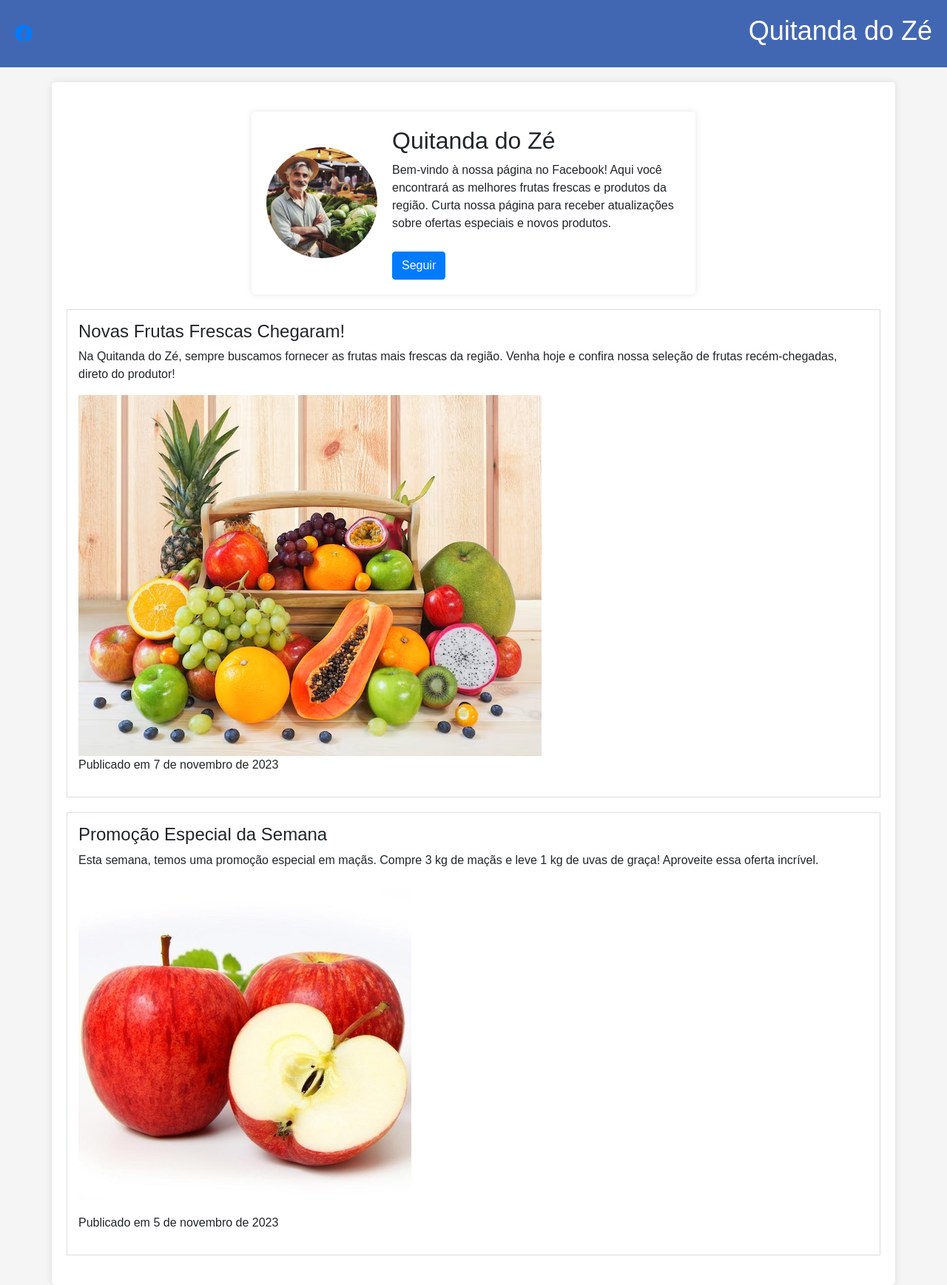
After one commit to ni-vis/ProjetoQuitanda, a Flask app: page /static/redes/quitanda.html in a window 1280 px wide. The commit adds this page. Shown: the whole page at 74% size. Run offline with Flask 3, Linux system fonts and the light colour scheme; the visitor is signed in with stand-in values (Sample User, id 1); some libraries are stand-ins or nearby versions.

Commit message:
Update ProjetoQuitanda

```diff
--- a/app.py
+++ b/app.py
@@ -10,8 +10,8 @@ import uuid
 app = Flask(__name__)
 app.secret_key = "quitandazezinho"
 # salvar sessao e colocar ums especie de segruança (secrect_key)
-usuario = 'Seu José'
-senha = 'Eu,Zé'
+usuario = 'u'
+senha = 's'
 login = 'False'
 # FUNÇÃO PARA VERIFICAR SESSÃO ↧
 def verifica_sessao():
@@ -43,10 +43,6 @@ def index():
     return render_template('home.html', produtos=produtos, title=title)
 # ROTA DA PÁGINA ACESSO ↧
 @app.route("/acesso", methods=['post'])
-#ROTA DA PÁGIA DE LOGIN↧
-@app.route("/login")
-def login():
-    return render_template("login.html")
 def acesso():
     global usuario, senha
     usuario_informado = request.form["usuario"]
@@ -56,6 +52,65 @@ def acesso():
         return redirect('/adm')
     else:
         return render_template("login.html",msg="Usuário/Senha estão incorretos!")
-# FINAL DO CODIGO - EXECUTANDO O SERVIDOR
+#ROTA DA PÁGIA DE LOGIN ↧
+@app.route("/login")
+def login():
+    return render_template("login.html")
+#ROTA DA PÁGIA ADM ↧
+@app.route("/adm")
+def adm():
+    if verifica_sessao():
+        iniciar_db()
+        conexao = conecta_database()
+        produtos = conexao.execute( 'SELECT * FROM produtos ORDER BY id_prod DESC').fetchall()
+        conexao.close()
+        title = 'Administração'
+        return render_template('adm.html', produtos=produtos, title=title)
+    else:
+        return redirect('/login')
+def acesso():
+    global usuario, senha
+    usuario_informado = request.form["usuario"]
+    senha_informada = request.form["senha"]
+    if usuario == usuario_informado and senha == senha_informada:
+        session["login"] = True
+        return redirect('/adm')
+    else:
+        return render_template("login.html",msg="Usuário/Senha estão incorretos!")
+# CÓDIGO DO LOGOUT ↧
+@app.route('/logout')
+def logout():
+    global login
+    login = False
+    session.clear()
+    return redirect('/')
+# ROTA DA PÁGINA DE CADASTRO ↧
+@app.route('/cadprodutos')
+def cadprodutos():
+    if verifica_sessao():
+        title = 'Cadastro de produtos'
+        return render_template("cadastro.html", title=title)
+    else:
+        return redirect('/login')
+# ROTA DA PAGINA DE CADASTRO NO BANCO ↧
+@app.route('/cadastro', methods=['post'])
+def cadastro():
+    if verifica_sessao():
+        nome_prod=request.form['nome_prod']
+        desc_prod=request.form['desc_prod']
+        preco_prod=request.form['preco_prod']
+        img_prod=request.files['img_prod']
+        id_foto=str(uuid.uuid4().hex)
+        filename=id_foto+nome_prod+'png'
+        conexao = conecta_database()
+        conexao.execute('INSERT INTO produtos (nome_prod, desc_prod, preco_prod, img_prod) VALUES (?, ?, ?, ?)', (nome_prod, desc_prod, preco_prod, filename))
+        conexao.commit()
+        conexao.close()
+        return redirect('/adm')
+    else:
+        return redirect('/login')
+
+
+# FINAL DO CODIGO - EXECUTANDO O SERVIDOR ↧
 app.run(debug=True)
 # caso nao colocado não é possivel ver os erros
--- /dev/null
+++ b/static/redes/quitanda.html
@@ -0,0 +1,108 @@
+<!DOCTYPE html>
+<html lang="en">
+<head>
+    <meta charset="UTF-8">
+    <meta name="viewport" content="width=device-width, initial-scale=1.0">
+    <title>Quitanda do Zé - Página no Facebook</title>
+    <link rel="stylesheet" href="https://stackpath.bootstrapcdn.com/bootstrap/4.5.2/css/bootstrap.min.css">
+    <link rel="stylesheet" href="https://cdnjs.cloudflare.com/ajax/libs/font-awesome/5.15.3/css/all.min.css">
+    <style>
+        body {
+            font-family: Arial, sans-serif;
+            background-color: #f5f5f5;
+        }
+        .header {
+            background-color: #4267B2;
+            color: #fff;
+            padding: 20px;
+            display: flex;
+            justify-content: space-between;
+            align-items: center;
+        }
+        .header h1 {
+            font-size: 36px;
+        }
+        .header .facebook-icon {
+            font-size: 24px;
+        }
+        .container {
+            background-color: #fff;
+            padding: 20px;
+            border-radius: 5px;
+            box-shadow: 0 0 10px rgba(0, 0, 0, 0.1);
+            margin-top: 20px;
+        }
+        .post {
+            margin-bottom: 20px;
+            padding: 15px;
+            border: 1px solid #ddd;
+            background-color: #fff;
+        }
+        .post h3 {
+            font-size: 24px;
+        }
+        .profile-container {
+            display: flex;
+            justify-content: space-between;
+            align-items: center;
+            background-color: #fff;
+            padding: 20px;
+            border-radius: 5px;
+            box-shadow: 0 0 10px rgba(0, 0, 0, 0.1);
+            margin: 20px auto;
+            max-width: 600px;
+        }
+        .profile-picture {
+            width: 150px;
+            height: 150px;
+            border-radius: 50%;
+            overflow: hidden;
+        }
+        .profile-picture img {
+            width: 100%;
+            height: 100%;
+            object-fit: cover;
+        }
+        .profile-description {
+            flex: 1;
+            margin-left: 20px;
+        }
+        .follow-button {
+            margin-top: 10px;
+        }
+    </style>
+</head>
+<body>
+    <div class="header">
+        <a href="https://www.facebook.com/sua_pagina_do_facebook" target="_blank" class="facebook-icon">
+            <i class="fab fa-facebook"></i>
+        </a>
+        <h1>Quitanda do Zé</h1>
+    </div>
+    <div class="container">
+        <div class="profile-container">
+            <div class="profile-picture">
+                <img src="perfil.jpeg" alt="Foto de Perfil">
+            </div>
+            <div class="profile-description">
+                <h2>Quitanda do Zé</h2>
+                <p>Bem-vindo à nossa página no Facebook! Aqui você encontrará as melhores frutas frescas e produtos da região. Curta nossa página para receber atualizações sobre ofertas especiais e novos produtos.</p>
+                <button class="btn btn-primary follow-button">Seguir</button>
+            </div>
+        </div>
+        <div class="post">
+            <h3>Novas Frutas Frescas Chegaram!</h3>
+            <p>Na Quitanda do Zé, sempre buscamos fornecer as frutas mais frescas da região. Venha hoje e confira nossa seleção de frutas recém-chegadas, direto do produtor!</p>
+            <img src="frutas.avif" alt="Frutas Frescas">
+            <p>Publicado em 7 de novembro de 2023</p>
+        </div>
+        <div class="post">
+            <h3>Promoção Especial da Semana</h3>
+            <p>Esta semana, temos uma promoção especial em maçãs. Compre 3 kg de maçãs e leve 1 kg de uvas de graça! Aproveite essa oferta incrível.</p>
+            <img src="maça.jpg" alt="Maçãs">
+            <p>Publicado em 5 de novembro de 2023</p>
+        </div>
+    </div>
+    <script src="https://cdnjs.cloudflare.com/ajax/libs/font-awesome/5.15.3/js/all.min.js"></script>
+</body>
+</html>
```
Also changed, not shown: templates/adm.html (added, +40 -0 lines), templates/cadastro.html (added, +75 -0 lines), templates/modelo.html (+11 -11 lines), static/img/pag1.png (added), static/img/pag2.png (added), static/img/pag3.png (added), static/img/seuze.png (added), static/redes/face.png (added), static/redes/frutas.avif (added), static/redes/maça.jpg (added), static/redes/perfil.jpeg (added).
